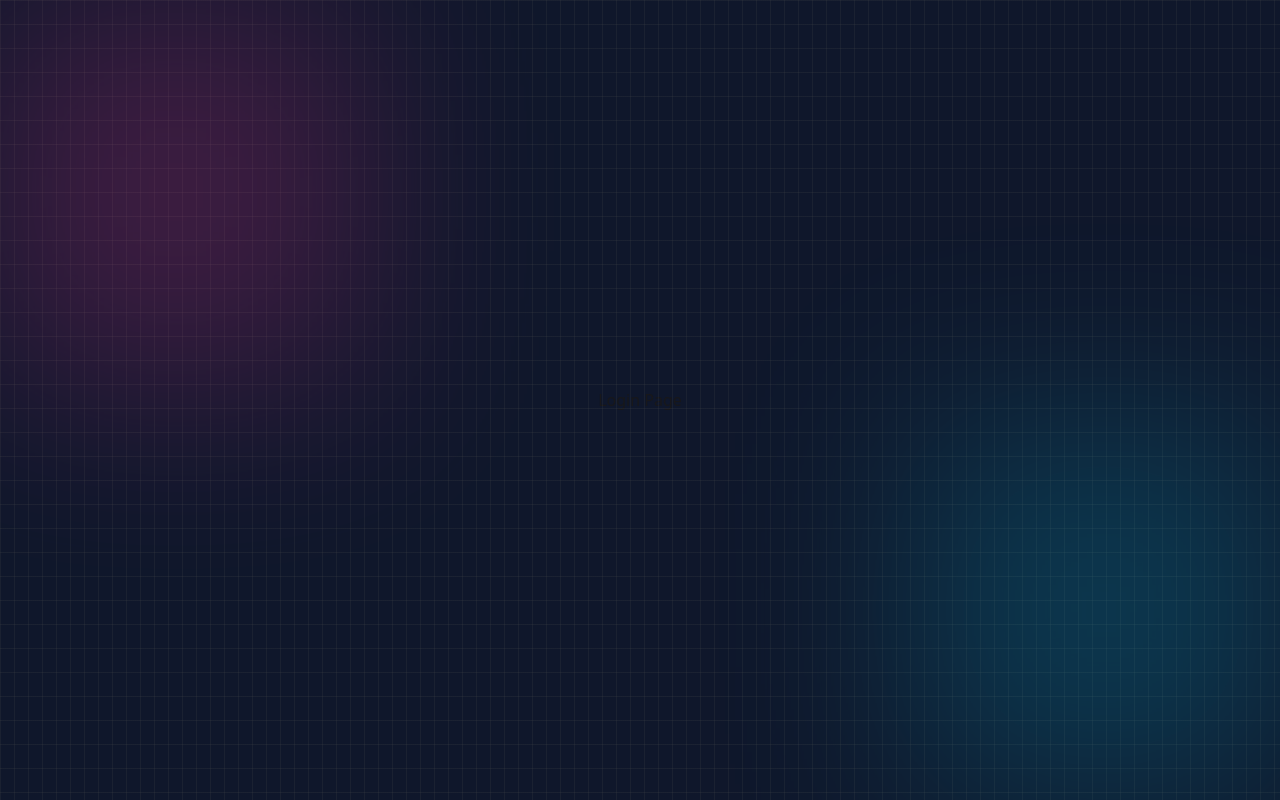
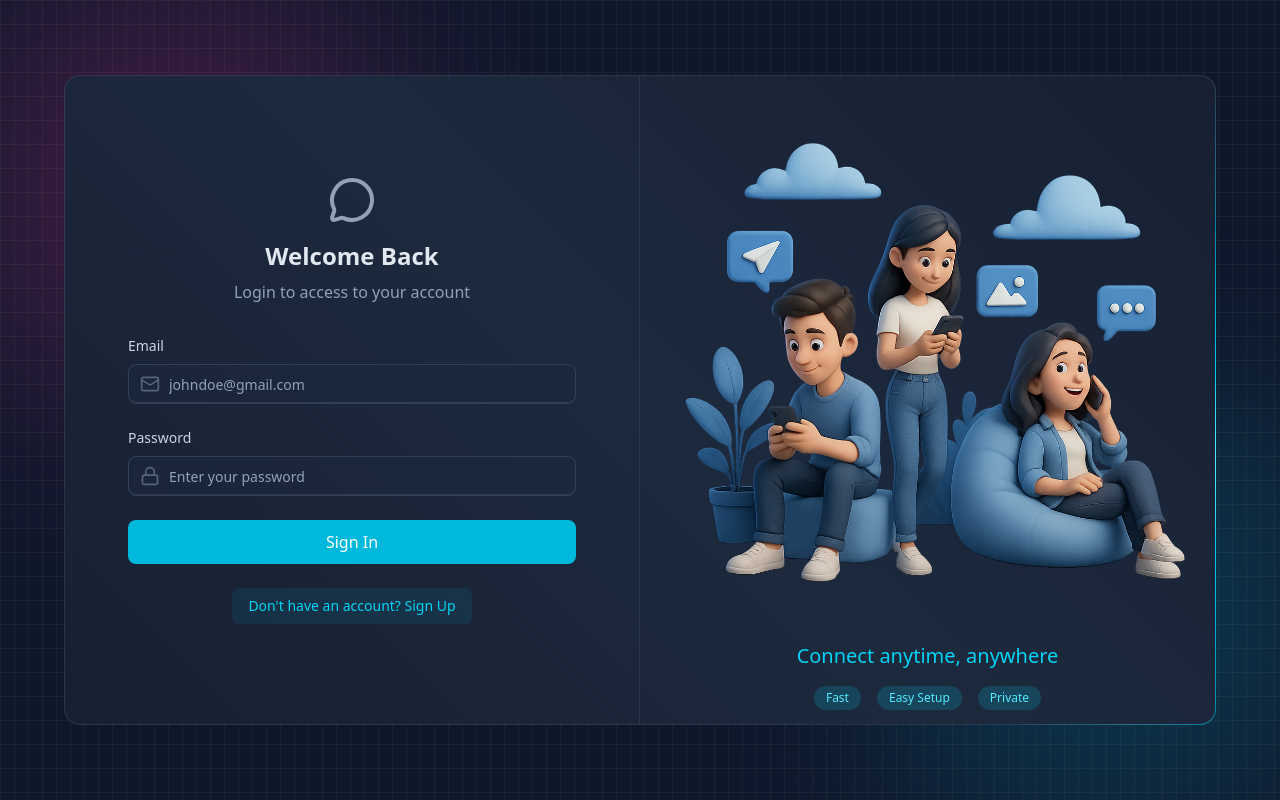
Before and after one commit to Geevee-101/chatify, a React app in the folder frontend/: page /login in a window 1280 px wide. Built offline with nearby package versions, Linux system fonts and the light colour scheme; no server answers; the HTML template or start-up script is replaced by a standard one.

Commit message:
Login and logout pages implementation

```diff
--- a/frontend/src/pages/ChatPage.tsx
+++ b/frontend/src/pages/ChatPage.tsx
@@ -1,5 +1,12 @@
+import { useAuthStore } from "../store/useAuthStore";
+
 function ChatPage() {
-  return <div>Chat Page</div>
+  const { logout } = useAuthStore();
+  return (
+    <div className="z-10">
+      <button onClick={logout}>logout</button>
+    </div>
+  )
 }
 
 export default ChatPage;
--- a/frontend/src/pages/LoginPage.tsx
+++ b/frontend/src/pages/LoginPage.tsx
@@ -1,5 +1,107 @@
+import { useState } from "react";
+import { useAuthStore } from "../store/useAuthStore";
+import BorderAnimatedContainer from "../components/BorderAnimatedContainer";
+import { MessageCircleIcon, LockIcon, MailIcon, LoaderIcon } from "lucide-react";
+import { Link } from "react-router";
+
 function LoginPage() {
-  return <div>Login Page</div>
+  const [formData, setFormData] = useState({
+    email: '',
+    password: '',
+  });
+  const {login, isLoggingIn} = useAuthStore();
+
+  const handleSubmit = (e: React.FormEvent<HTMLFormElement>) => {
+    e.preventDefault();
+    login(formData);
+  }
+
+  return (
+    <div className="w-full flex items-center justify-center p-4 bg-slate-900">
+      <div className="relative w-full max-w-6xl 2xl:h-[800px] h-[650px]">
+        <BorderAnimatedContainer>
+          <div className="w-full flex flex-col md:flex-row">
+            {/* FORM COLUMN - LEFT SIDE */}
+            <div className="md:w-1/2 p-8 flex items-center justify-center md:border-r border-slate-600/30">
+              <div className="w-full max-w-md">
+                {/* HEADER */}
+                <div className="text-center mb-8">
+                  <MessageCircleIcon className="w-12 h-12 mx-auto text-slate-400 mb-4" />
+                  <h2 className="text-2xl font-bold text-slate-200 mb-2">Welcome Back</h2>
+                  <p className="text-slate-400">Login to access to your account</p>
+                </div>
+
+                {/* FORM */}
+                <form onSubmit={handleSubmit} className="space-y-6">
+
+                  {/* EMAIL INPUT */}
+                  <div>
+                    <label className="auth-input-label">Email</label>
+                    <div className="relative">
+                      <MailIcon className="auth-input-icon" />
+                      <input
+                        type="email"
+                        value={formData.email}
+                        onChange={(e) => setFormData({...formData, email: e.target.value})}
+                        className="input"
+                        placeholder="johndoe@gmail.com"
+                      />
+                    </div>
+                  </div>
+
+                  {/* PASSWORD INPUT */}
+                  <div>
+                    <label className="auth-input-label">Password</label>
+                    <div className="relative">
+                      <LockIcon className="auth-input-icon" />
+                      <input
+                        type="password"
+                        value={formData.password}
+                        onChange={(e) => setFormData({...formData, password: e.target.value})}
+                        className="input"
+                        placeholder="Enter your password"
+                      />
+                    </div>
+                  </div>
+
+                  {/* SUBMIT BUTTON */}
+                  <button className="auth-btn" type="submit" disabled={isLoggingIn}>
+                    {isLoggingIn ? (
+                    <LoaderIcon className="w-full h-5 animate-spin text-center" />
+                    ) : (
+                      'Sign In'
+                    )}
+                  </button>
+                </form>
+
+                <div className="mt-6 text-center">
+                  <Link to="/signup" className="auth-link">
+                    Don't have an account? Sign Up
+                  </Link>
+                </div>
+              </div>
+            </div>
+            {/* IMAGE COLUMN - RIGHT SIDE */}
+            <div className="md:w-1/2 hidden md:flex md:flex-col items-center justify-center p-6 bg-gradient-to-bl from-slate-800/200 to-transparent">
+              <img
+                src="login.png"
+                alt="Sign Up Illustration"
+                className="w-full h-auto object-contain"
+              />
+              <div className="mt-6 text-center">
+                <h3 className="text-xl font-medium text-cyan-400">Connect anytime, anywhere</h3>
+                <div className="mt-4 flex justify-center gap-4">
+                  <span className="auth-badge">Fast</span>
+                  <span className="auth-badge">Easy Setup</span>
+                  <span className="auth-badge">Private</span>
+                </div>
+              </div>
+            </div>
+          </div>
+        </BorderAnimatedContainer>
+      </div>
+    </div>
+  );
 }
 
 export default LoginPage;
--- a/frontend/src/pages/SignUpPage.tsx
+++ b/frontend/src/pages/SignUpPage.tsx
@@ -99,7 +99,8 @@
             {/* IMAGE COLUMN - RIGHT SIDE */}
             <div className="md:w-1/2 hidden md:flex md:flex-col items-center justify-center p-6 bg-gradient-to-bl from-slate-800/200 to-transparent">
               <img
-                src="signup.png"                alt="Sign Up Illustration"
+                src="signup.png"
+                alt="Sign Up Illustration"
                 className="w-full h-auto object-contain"
               />
               <div className="mt-6 text-center">
--- a/frontend/src/store/useAuthStore.ts
+++ b/frontend/src/store/useAuthStore.ts
@@ -15,18 +15,27 @@
   password: string;
 }
 
+interface LoginData {
+  email: string;
+  password: string;
+}
+
 interface AuthStore {
   authUser: AuthUser | null;
   isCheckingAuth: boolean;
   isSigningUp: boolean;
+  isLoggingIn: boolean;
   checkAuth: () => void;
   signup: (data: SignupData) => void;
+  login: (data: LoginData) => void;
+  logout: () => void;
 }
 
 export const useAuthStore = create<AuthStore>((set) => ({
   authUser: null,
   isCheckingAuth: true,
   isSigningUp: false,
+  isLoggingIn: false,
 
   checkAuth: async () => {
     try {
@@ -52,5 +61,29 @@
     } finally {
       set({isSigningUp: false});
     }
+  },
+
+  login: async (data: LoginData) => {
+    set({isLoggingIn: true});
+    try {
+      const res = await axiosInstance.post("/auth/login", data);
+      set({authUser: res.data});
+
+      toast.success("Logged in successfully");
+    } catch (error) {
+      toast.error(error instanceof AxiosError ? error.response?.data?.message : "Signup failed. Please try again.");
+    } finally {
+      set({isLoggingIn: false});
+    }
+  },
+
+  logout: async () => {
+    try {
+      await axiosInstance.post("/auth/logout");
+      set({authUser: null});
+      toast.success("Logged out successfully");
+    } catch (error) {
+      toast.error(error instanceof AxiosError ? error.response?.data?.message : "Logout failed. Please try again.");
+    }
   }
 }));
```
